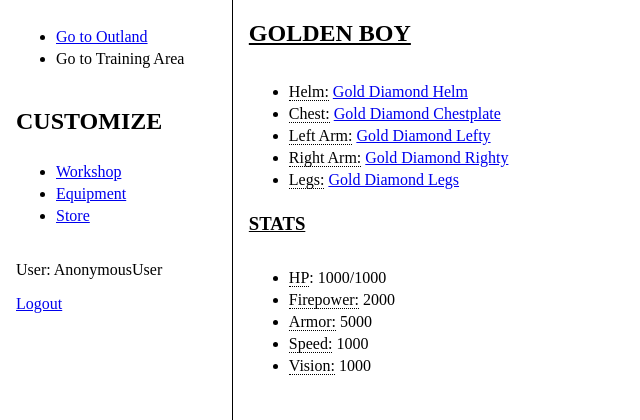
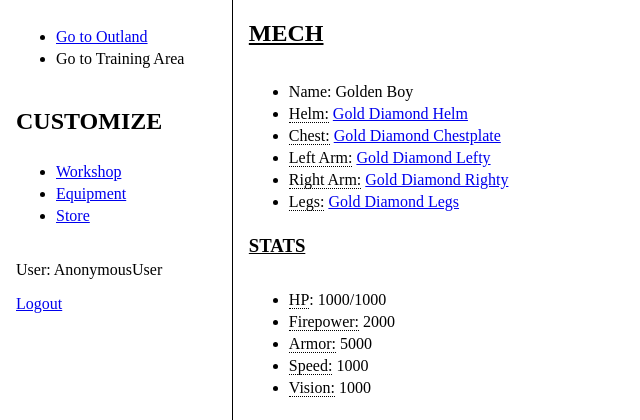
Before and after one commit to gif007/callisto, a Django app: template game/templates/workshop.html in a window 1280 px wide. Shown: the part 176-596 px from the top of the page, without its empty margins (0-640 px from the left). Run offline with Django 3.2, Linux system fonts and the light colour scheme; the template is opened without the code that fills it: values that come from a table or form of the project are taken from there, others are empty; data comes from the database, SQL or seed files in the repository; both versions use the stored data as it was after the commit; some libraries are stand-ins or nearby versions.

Commit message:
added readme

```diff
--- a/game/templates/workshop.html
+++ b/game/templates/workshop.html
@@ -5,8 +5,9 @@
     <header class='welcome-message'>Workshop</header>
         <div class='mech-card'>
 
-            <h2 class='mech-banner'>{{mech}}</h2>
+            <h2 class='mech-banner'>MECH</h2>
             <ul class='mech-equipped'>
+                <li>Name: {{mech}}</li>
                 <li title='A piece of gear that equips to the top of the mobile suit. Provides armor and range of vision.'>
                     <span class='dotted-underline'>Helm:</span> <a href="{% url 'equipment' 'helm' mech.helm.id %}">{{mech.helm}}</a>
                 </li>
```
Also changed, not shown: README.md (added), db.sqlite3, 1 other file.
